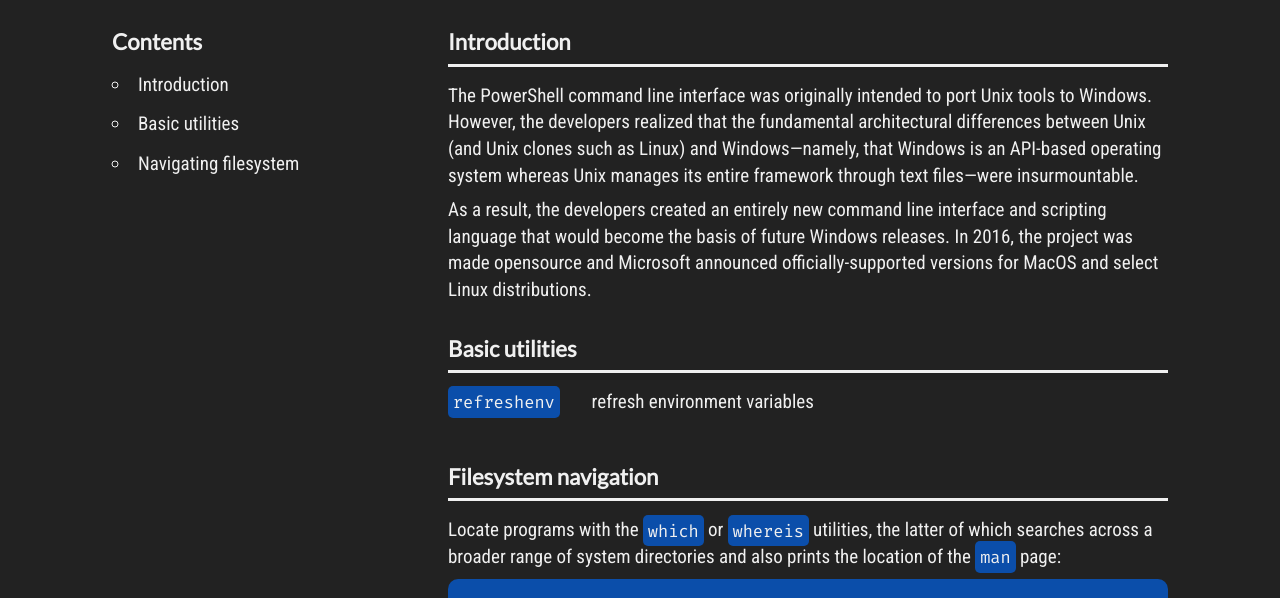
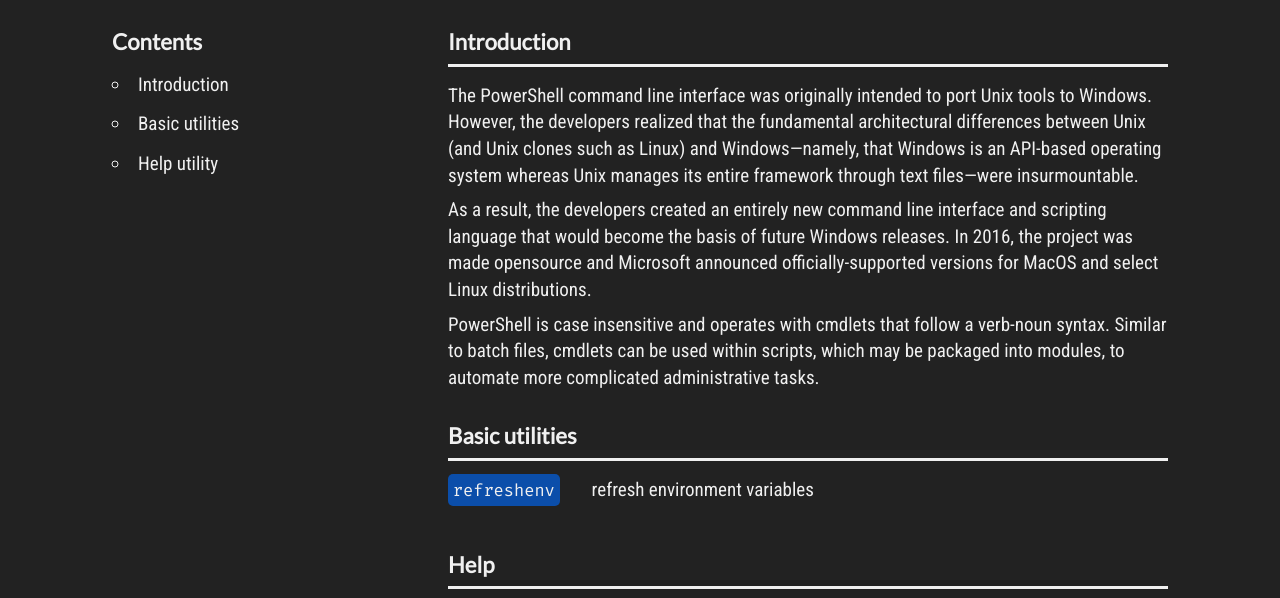
Before and after one commit to lukasvasadi/lukasvasadi.github.io, a plain HTML site: page posts/powershell.html in a window 1280 px wide. Shown: the part 200-798 px from the top of the page. Drawn offline with nearby package versions, Linux system fonts and the light colour scheme.

Commit message:
bug fix post dropdown nav

```diff
--- a/posts/coming-soon.html
+++ b/posts/coming-soon.html
@@ -36,7 +36,7 @@
     </footer>
 
     <script src="https://ajax.googleapis.com/ajax/libs/jquery/3.5.1/jquery.min.js"></script>
-	<script src="js/main.js"></script>
+	<script src="../js/main.js"></script>
 </body>
 
 </html>
--- a/posts/powershell.html
+++ b/posts/powershell.html
@@ -35,7 +35,7 @@
                     <ul>
                         <li><a href="#intro">Introduction</a></li>
                         <li><a href="#basic-utilities">Basic utilities</a></li>
-                        <li><a href="#filesystem-nav">Navigating filesystem</a></li>
+                        <li><a href="#help">Help utility</a></li>
                     </ul>
                 </div>
             </div>
@@ -53,6 +53,11 @@
                         that would become the basis of future Windows releases. In 2016, the project was made opensource and
                         Microsoft announced officially-supported versions for MacOS and select Linux distributions.
                     </p>
+                    <p>
+                        PowerShell is case insensitive and operates with cmdlets that follow a verb-noun syntax. Similar to
+                        batch files, cmdlets can be used within scripts, which may be packaged into modules, to automate
+                        more complicated administrative tasks.
+                    </p>
                 </section>
                 <section class="code-section">
                     <h3 id="basic-utilities">Basic utilities</h3>
@@ -69,7 +74,7 @@
                     </p>
                 </section>
                 <section class="code-section">
-                    <h3 id="filesystem-nav">Filesystem navigation</h3>
+                    <h3 id="help">Help</h3>
                     <p>
                         Locate programs with the <span class="code-snippet">which</span> or
                         <span class="code-snippet">whereis</span> utilities, the latter of which searches
@@ -90,7 +95,7 @@
     </footer>
 
     <script src="https://ajax.googleapis.com/ajax/libs/jquery/3.5.1/jquery.min.js"></script>
-	<script src="js/main.js"></script>
+	<script src="../js/main.js"></script>
 </body>
 
 </html>
```
Also changed, not shown: posts/linux-cli.html (+2 -2 lines).
